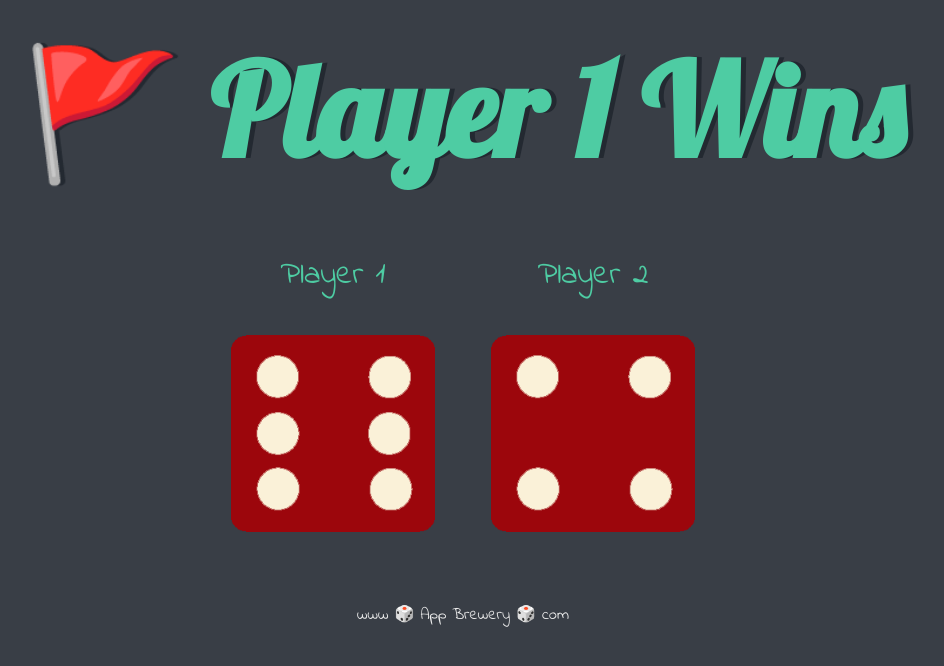
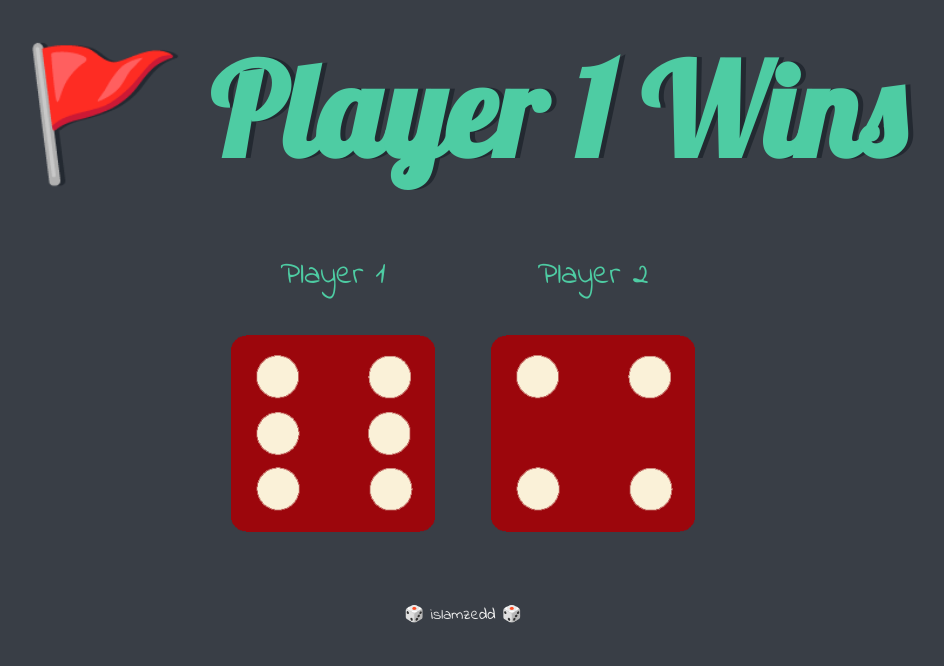
Before and after one commit to islamzedd/Dicee, a plain HTML site: page index.html in a window 1280 px wide. Shown: the whole page, without its empty margins (177-1121 px from the left). Drawn offline with Linux system fonts and the light colour scheme.

Commit message:
added name

```diff
--- a/index.html
+++ b/index.html
@@ -27,6 +27,6 @@
   <script src="index.js" charset="utf-8"></script>
   </body>
   <footer>
-    www 🎲 App Brewery 🎲 com
+    🎲 islamzedd 🎲
   </footer>
 </html>
```
